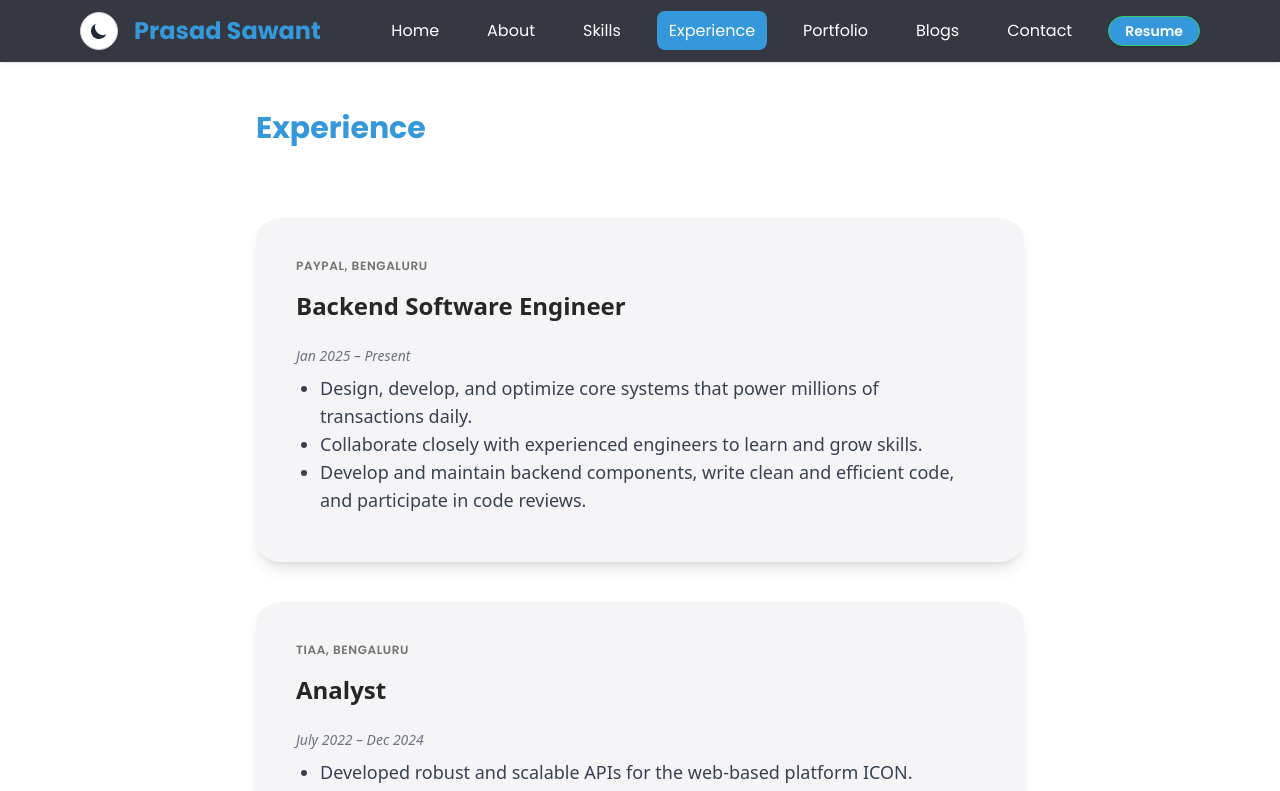
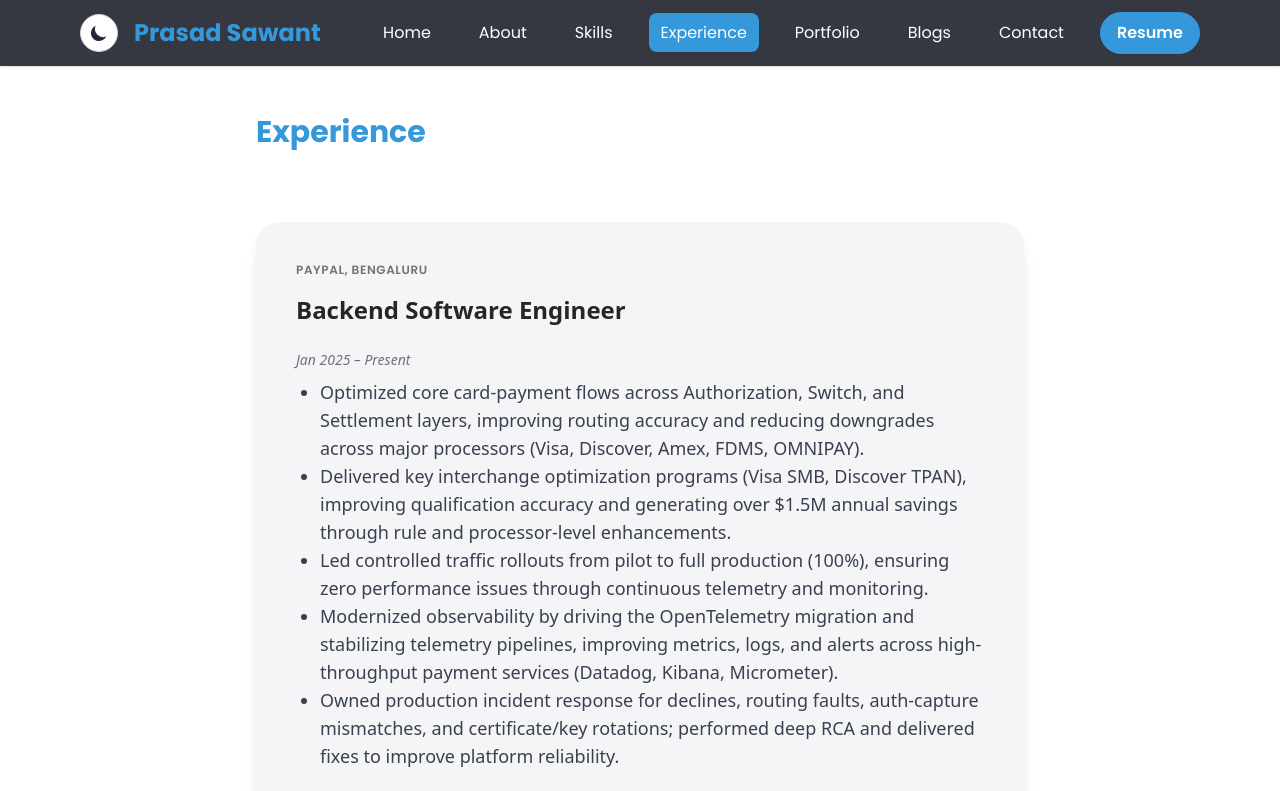
Before and after one commit to prasadSawant-pvt/portfolio, a Next.js app: page /experience in a window 1280 px wide. Shown: the top 791 px of the page. Built offline with nearby package versions, Linux system fonts and the light colour scheme.

Commit message:
ui- beta

```diff
--- a/components/Navbar.tsx
+++ b/components/Navbar.tsx
@@ -38,7 +38,7 @@ function MobileNav({ onResumeClick }: { onResumeClick: (e: React.MouseEvent) =>
           ))}
           <button
             type="button"
-            className="block w-full px-2 py-1 mt-1 border border-accent text-accent dark:text-accent2 rounded-md font-semibold text-sm text-center hover:bg-accent/10 dark:hover:bg-accent2/10 transition-colors duration-150"
+            className="block w-full px-4 py-2 mt-1 border border-accent bg-white text-accent dark:bg-gray-900 dark:text-accent2 dark:border-accent2 rounded-full font-semibold text-sm text-center pill-btn focus:outline-none focus:ring-2 focus:ring-accent transition hover:bg-accent/10 dark:hover:bg-accent2/10"
             aria-label="Download Resume PDF"
             onClick={(e) => {
               setOpen(false);
@@ -149,7 +149,7 @@ export default function Navbar() {
           {/* Resume download button */}
           <button
             onClick={handleResumeClick}
-            className="hidden md:inline-block ml-2 px-4 py-1 bg-accent dark:bg-accent2 text-white dark:text-gray-900 font-semibold rounded-full shadow hover:bg-accent2 dark:hover:bg-accent transition-colors duration-150 text-sm border border-accent2"
+            className="hidden md:inline-flex items-center gap-2 ml-2 px-4 py-2 rounded-full font-semibold border border-accent bg-accent text-white pill-btn shadow-sm hover:bg-accent2 hover:border-accent2 focus:outline-none focus:ring-2 focus:ring-accent transition"
             aria-label="Download Resume PDF"
             type="button"
           >
--- a/pages/contact.tsx
+++ b/pages/contact.tsx
@@ -26,7 +26,7 @@ export default function Contact() {
               href="https://www.linkedin.com/in/prasadsawant518"
               target="_blank"
               rel="noopener noreferrer"
-              className="inline-flex items-center gap-2 px-5 py-2 bg-blue-600 hover:bg-blue-700 text-white font-semibold rounded-full shadow transition-colors duration-150"
+              className="inline-flex items-center gap-2 px-5 py-2 bg-blue-600 hover:bg-blue-700 text-white font-semibold rounded-full shadow pill-btn focus:outline-none focus:ring-2 focus:ring-accent transition"
             >
               <svg xmlns="http://www.w3.org/2000/svg" fill="currentColor" viewBox="0 0 24 24" className="w-5 h-5"><path d="M19 0h-14c-2.761 0-5 2.239-5 5v14c0 2.761 2.239 5 5 5h14c2.762 0 5-2.239 5-5v-14c0-2.761-2.238-5-5-5zm-11 19h-3v-10h3v10zm-1.5-11.268c-.966 0-1.75-.785-1.75-1.75s.784-1.75 1.75-1.75 1.75.784 1.75 1.75-.784 1.75-1.75 1.75zm15.5 11.268h-3v-5.604c0-1.337-.025-3.063-1.868-3.063-1.868 0-2.154 1.459-2.154 2.967v5.7h-3v-10h2.881v1.367h.041c.401-.761 1.381-1.563 2.844-1.563 3.043 0 3.604 2.004 3.604 4.609v5.587z"/></svg>
               CONNECT
@@ -35,7 +35,7 @@ export default function Contact() {
               href="https://www.linkedin.com/comm/mynetwork/discovery-see-all?usecase=PEOPLE_FOLLOWS&followMember=prasadsawant518"
               target="_blank"
               rel="noopener noreferrer"
-              className="inline-flex items-center gap-2 px-5 py-2 bg-blue-600 hover:bg-blue-700 text-white font-semibold rounded-full shadow transition-colors duration-150"
+              className="inline-flex items-center gap-2 px-5 py-2 bg-blue-600 hover:bg-blue-700 text-white font-semibold rounded-full shadow pill-btn focus:outline-none focus:ring-2 focus:ring-accent transition"
             >
               FOLLOW
             </a>
@@ -65,7 +65,7 @@ export default function Contact() {
             <label htmlFor="message" className="block text-accent mb-2 font-semibold">Message</label>
             <textarea id="message" name="message" rows={5} required className="w-full px-4 py-2 rounded bg-gray-100 text-accent border border-gray-300 focus:outline-none focus:border-accent"></textarea>
           </div>
-          <button type="submit" className="w-full py-3 bg-orange-500 hover:bg-orange-600 text-white rounded font-bold transition-colors duration-150">Send Message</button>
+          <button type="submit" className="w-full py-3 bg-orange-500 hover:bg-orange-600 text-white rounded font-bold pill-btn focus:outline-none focus:ring-2 focus:ring-accent transition">Send Message</button>
         </motion.form>
       </motion.section>
     </Layout>
--- a/pages/experience.tsx
+++ b/pages/experience.tsx
@@ -8,14 +8,17 @@ const experiences = [
     company: 'PayPal, Bengaluru',
     date: 'Jan 2025 – Present',
     description: [
-      'Design, develop, and optimize core systems that power millions of transactions daily.',
-      'Collaborate closely with experienced engineers to learn and grow skills.',
-      'Develop and maintain backend components, write clean and efficient code, and participate in code reviews.'
+     'Optimized core card-payment flows across Authorization, Switch, and Settlement layers, improving routing accuracy and reducing downgrades across major processors (Visa, Discover, Amex, FDMS, OMNIPAY).',
+'Delivered key interchange optimization programs (Visa SMB, Discover TPAN), improving qualification accuracy and generating over $1.5M annual savings through rule and processor-level enhancements.',
+'Led controlled traffic rollouts from pilot to full production (100%), ensuring zero performance issues through continuous telemetry and monitoring.',
+'Modernized observability by driving the OpenTelemetry migration and stabilizing telemetry pipelines, improving metrics, logs, and alerts across high-throughput payment services (Datadog, Kibana, Micrometer).',
+'Owned production incident response for declines, routing faults, auth-capture mismatches, and certificate/key rotations; performed deep RCA and delivered fixes to improve platform reliability.',
+
     ]
   },
   {
     title: 'Analyst',
-    company: 'TIAA, Bengaluru',
+    company: 'TIAA, Pune',
     date: 'July 2022 – Dec 2024',
     description: [
       'Developed robust and scalable APIs for the web-based platform ICON.',
--- a/pages/portfolio.tsx
+++ b/pages/portfolio.tsx
@@ -40,8 +40,8 @@ const projects = [
       'Managed complex workflows for investment lineup changes, ensuring efficient and accurate processing.'
     ],
     tech: ['Java', 'MongoDB', 'REST-API', 'Microservice Architecture', 'Spring Boot', 'Apache Kafka', 'Docker', 'Junit', 'Design Pattern'],
-    tag: 'Professional Experience',
-    link: 'https://github.com/prasadSawant-pvt/Fund-Lineup-Change-Service'
+    tag: 'Professional Experience - Client TIAA',
+    // link: 'https://github.com/prasadSawant-pvt/Fund-Lineup-Change-Service'
   },
   {
     title: 'Interview Management System',
@@ -53,7 +53,7 @@ const projects = [
       'Built with Java and Spring Boot.'
     ],
     tech: ['Java', 'Spring Boot'],
-    tag: 'Professional Experience'
+    tag: 'Professional Experience - Client TIAA'
   },
   {
     title: 'Plant Disease Detection using Deep Learning',
@@ -65,7 +65,7 @@ const projects = [
     ],
     tech: ['Python', 'TensorFlow', 'Flask', 'OpenCV'],
     tag: 'Personal Project',
-    link: 'https://github.com/prasadSawant-pvt/Plant-Disease-Detection'
+    // link: 'https://github.com/prasadSawant-pvt/Plant-Disease-Detection'
   },
   {
     title: 'Bus Pass Booking Portal',
@@ -77,7 +77,7 @@ const projects = [
     ],
     tech: ['PHP', 'MySQL', 'HTML', 'CSS', 'JavaScript'],
     tag: 'Personal Project',
-    link: 'https://github.com/prasadSawant-pvt/Bus-Pass-Booking-Portal'
+    // link: 'https://github.com/prasadSawant-pvt/Bus-Pass-Booking-Portal'
   },
   {
     title: 'Hostel Admission and Management System',
@@ -89,7 +89,7 @@ const projects = [
     ],
     tech: ['Java', 'Spring Boot', 'MySQL', 'HTML/CSS'],
     tag: 'Personal Project',
-    link: 'https://github.com/prasadSawant-pvt/Hostel-Admission-and-Management-System'
+    // link: 'https://github.com/prasadSawant-pvt/Hostel-Admission-and-Management-System'
   }
 ];
 
@@ -114,8 +114,9 @@ export default function Portfolio() {
           {(['All', 'Personal', 'Professional'] as const).map((type) => (
             <button
               key={type}
-              className={`px-4 py-2 rounded-full border font-semibold transition-colors duration-150 ${filter === type ? 'bg-accent text-white border-accent' : 'bg-white text-accent border-accent hover:bg-accent hover:text-white'}`}
+              className={`px-4 py-2 rounded-full border font-semibold pill-btn focus:outline-none focus:ring-2 focus:ring-accent transition ${filter === type ? 'bg-accent text-white border-accent' : 'bg-white text-accent border-accent hover:bg-accent hover:text-white dark:bg-gray-900 dark:text-accent2 dark:border-accent2 dark:hover:bg-accent2 dark:hover:text-gray-900'}`}
               onClick={() => setFilter(type)}
+              type="button"
             >
               {type}
             </button>
@@ -123,9 +124,20 @@ export default function Portfolio() {
         </div>
         <div className="flex flex-col gap-6 w-full h-full py-6 sm:py-10">
           {projects
-            .filter(project =>
-              filter === 'All' ? true : filter === 'Personal' ? project.tag === 'Personal Project' : project.tag === 'Professional Experience'
-            )
+            .filter((project) => {
+              if (filter === 'All') return true;
+
+              if (filter === 'Personal') {
+                return project.tag.toLowerCase().includes('personal');
+              }
+
+              if (filter === 'Professional') {
+                return project.tag.toLowerCase().startsWith('professional');
+              }
+
+              return false;
+            })
+
             .map((project, idx) => (
               <Card
                 key={project.title}
```
